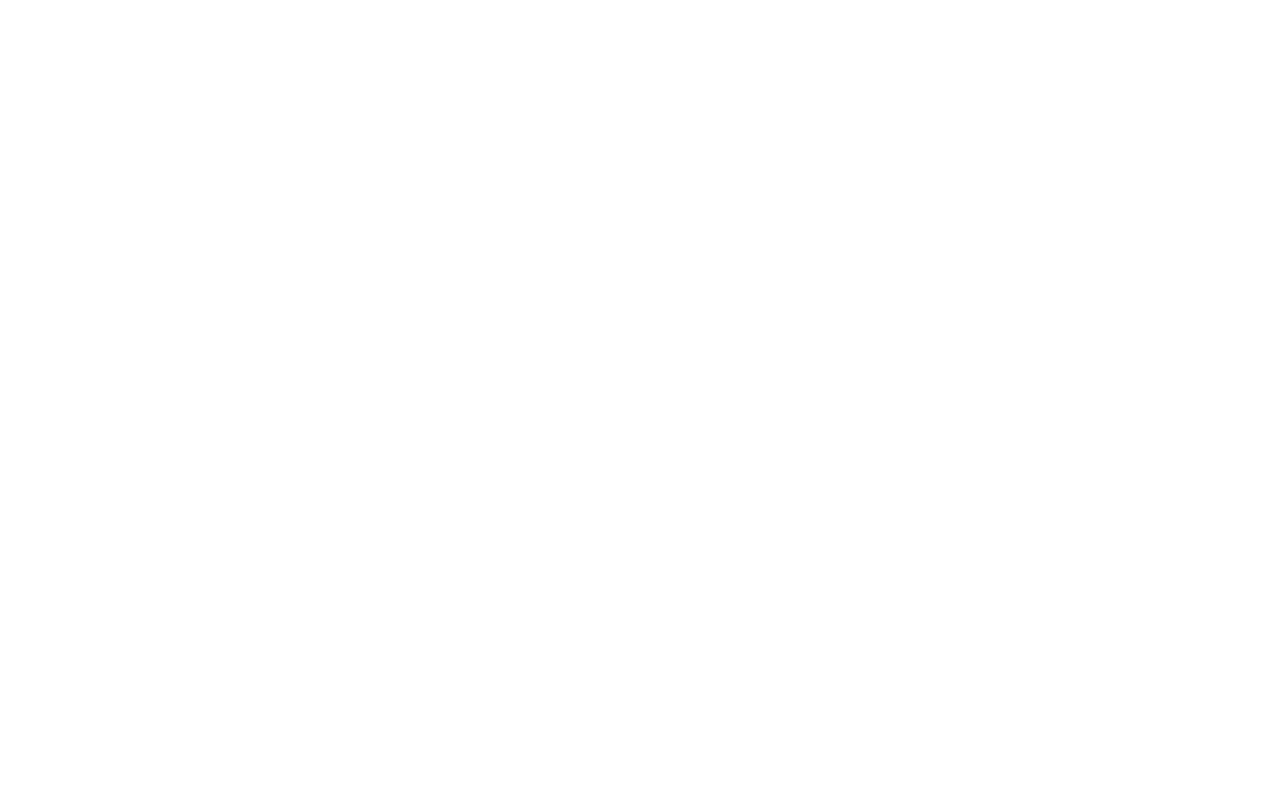
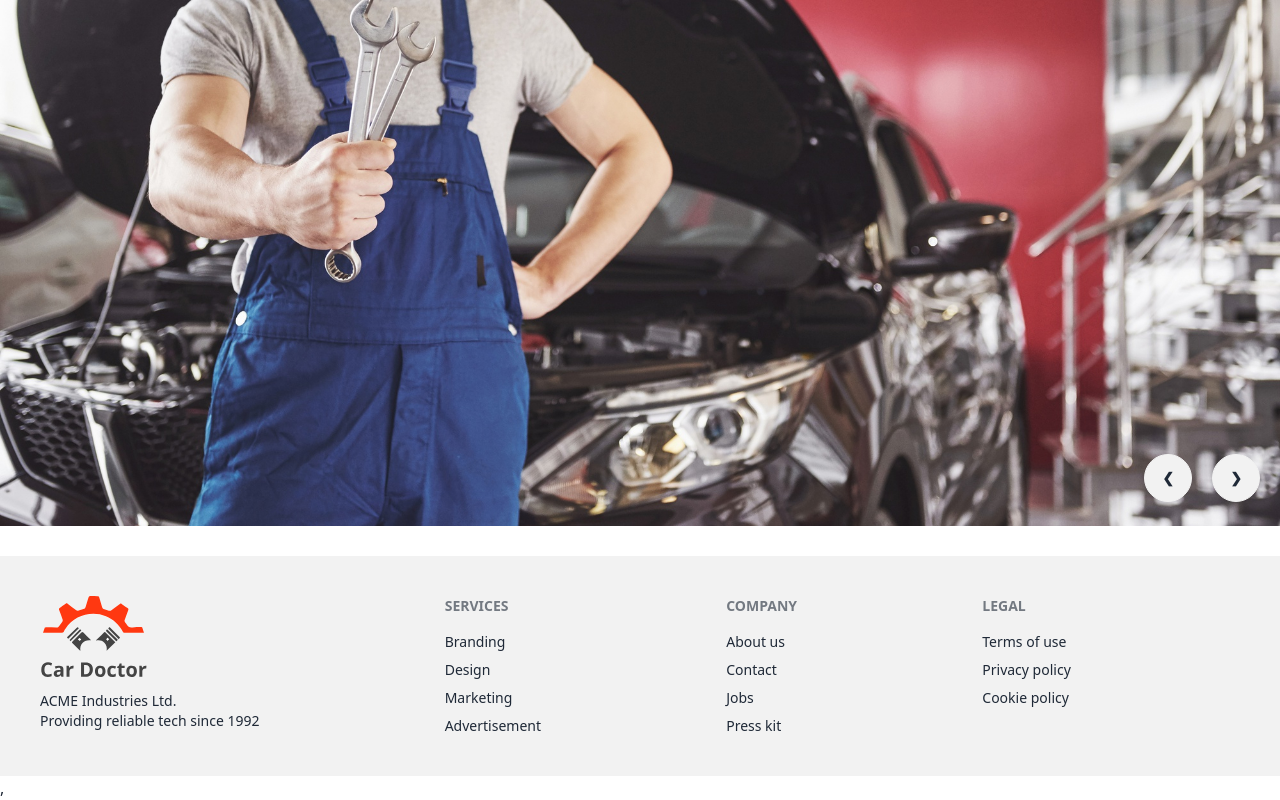
Before and after one commit to sarwar1821201/car-house-client-site, a React (Vite) app: page / in a window 1280 px wide. Shown: the part 456-1256 px from the top of the page. Before the commit the page ends 800 px from the top, so only its background shows below. Built offline with nearby package versions, Linux system fonts and the light colour scheme.

Commit message:
create a banner section

```diff
--- /dev/null
+++ b/src/pages/Home/Banner/Banner.jsx
@@ -0,0 +1,46 @@
+import React from 'react';
+
+import img1 from '../../../assets/images/banner/1.jpg'
+import img2 from '../../../assets/images/banner/2.jpg'
+import img3 from '../../../assets/images/banner/3.jpg'
+import img4 from '../../../assets/images/banner/4.jpg'
+
+
+const Banner = () => {
+    return (
+        <div>
+            <div className="carousel w-full">
+  <div id="slide1" className="carousel-item relative w-full">
+    <img src={img1} className="w-full" />
+    <div className="absolute flex justify-end transform -translate-y-1/2 left-5 right-5 bottom-0">
+      <a href="#slide4" className="btn btn-circle mr-5 ">❮</a>
+      <a href="#slide2" className="btn btn-circle">❯</a>
+    </div>
+  </div>
+  <div id="slide2" className="carousel-item relative w-full">
+    <img src={img2} className="w-full" />
+    <div className="absolute flex justify-end transform -translate-y-1/2 left-5 right-5 bottom-0">
+      <a href="#slide1" className="btn btn-circle mr-5 ">❮</a>
+      <a href="#slide3" className="btn btn-circle">❯</a>
+    </div>
+  </div>
+  <div id="slide3" className="carousel-item relative w-full">
+    <img src={img3} className="w-full" />
+    <div className="absolute flex justify-end transform -translate-y-1/2 left-5 right-5 bottom-0">
+      <a href="#slide2" className="btn btn-circle mr-5">❮</a>
+      <a href="#slide4" className="btn btn-circle">❯</a>
+    </div>
+  </div>
+  <div id="slide4" className="carousel-item relative w-full">
+    <img src={img4} className="w-full" />
+    <div className="absolute flex justify-end transform -translate-y-1/2 left-5 right-5 bottom-0">
+      <a href="#slide3" className="btn btn-circle mr-5 ">❮</a>
+      <a href="#slide1" className="btn btn-circle">❯</a>
+    </div>
+  </div>
+</div>
+        </div>
+    );
+};
+
+export default Banner;
--- a/src/pages/Home/Home/Home.jsx
+++ b/src/pages/Home/Home/Home.jsx
@@ -1,9 +1,11 @@
 import React from 'react';
+import Banner from '../Banner/Banner';
 
 const Home = () => {
     return (
         <div>
             {/* <h2>This is Home</h2> */}
+            <Banner></Banner>
         </div>
     );
 };
```
